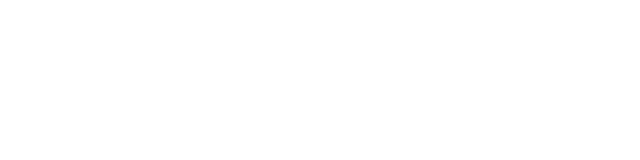
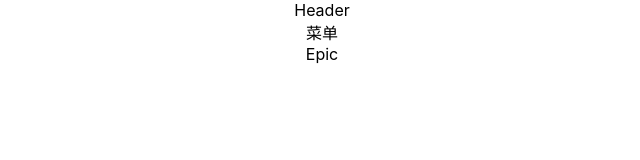
Before and after one commit to Junlingon/scrum, a React (Create React App) app: page /project/1/epic in a window 1280 px wide. Before the commit this address had no page. Shown: the top 160 px of the page, without its empty margins (318-958 px from the left). Built offline with nearby package versions, Linux system fonts and the light colour scheme.

Commit message:
feat: 基本路由全部定义完成

```diff
--- a/src/App.js
+++ b/src/App.js
@@ -4,6 +4,9 @@
 import Register from './pages/register';
 import Layout from './pages/components/layout';
 import Project from './pages/project';
+import Kanban from './pages/kanban';
+import Epic from './pages/epic';
+
 
 function App() {
   return (
@@ -13,6 +16,8 @@
         <Route path='/register' element={<Register></Register>}></Route>
         <Route element={<Layout></Layout>}>
           <Route path='/project' element={<Project></Project>}></Route>
+          <Route path='/project/:id/kanban' element={<Kanban></Kanban>}></Route>
+          <Route path='/project/:id/epic' element={<Epic></Epic>}></Route>
         </Route>
       </Routes>
     </div>
--- a/src/pages/components/layout.js
+++ b/src/pages/components/layout.js
@@ -1,8 +1,11 @@
-import { Outlet } from "react-router-dom"
+import { Outlet, useLocation } from "react-router-dom"
 import Header from "./header"
 import LeftMenu from "./left_menu"
 
 function Layout() {
+    let location = useLocation()
+    let is_project_page = location.pathname === '/project'
+
     return (
         //类BM命名
         <div className="layout_wrap">
@@ -10,9 +13,11 @@
                 <Header></Header>
             </div>
             <div className="layout_wrap_project">
-                <div className="project_side_menu_wrap">
-                    <LeftMenu></LeftMenu>
-                </div>
+                {is_project_page ? null :
+                    <div className="project_side_menu_wrap">
+                        <LeftMenu></LeftMenu>
+                    </div>
+                }
                 <div className="project_wrap">
                     <Outlet></Outlet>
                 </div>
--- /dev/null
+++ b/src/pages/epic.js
@@ -0,0 +1,5 @@
+function Epic() {
+    return <div>Epic</div>
+}
+
+export default Epic
--- /dev/null
+++ b/src/pages/kanban.js
@@ -0,0 +1,5 @@
+function Kanban() {
+    return <div>Kanban</div>
+}
+
+export default Kanban
```
